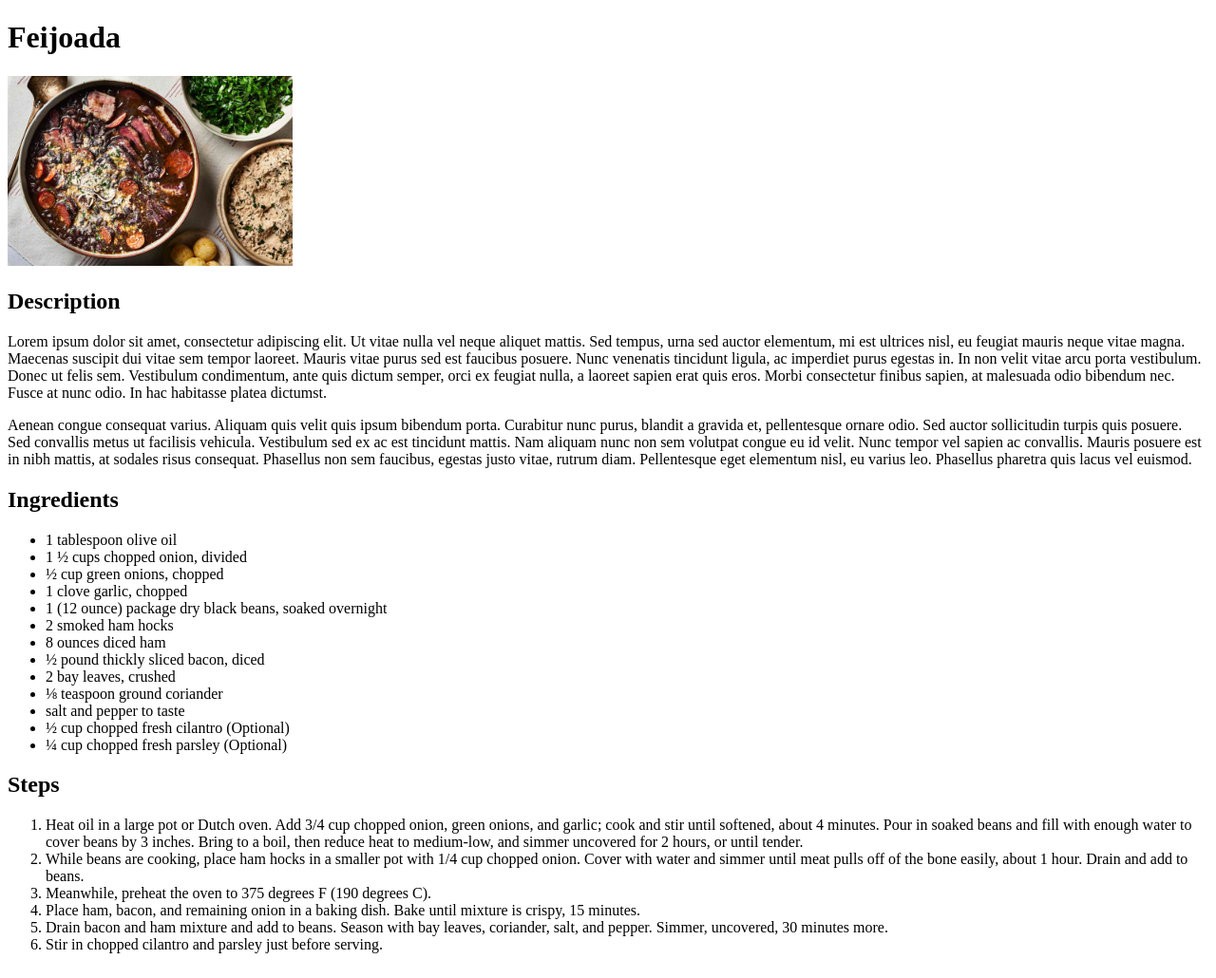
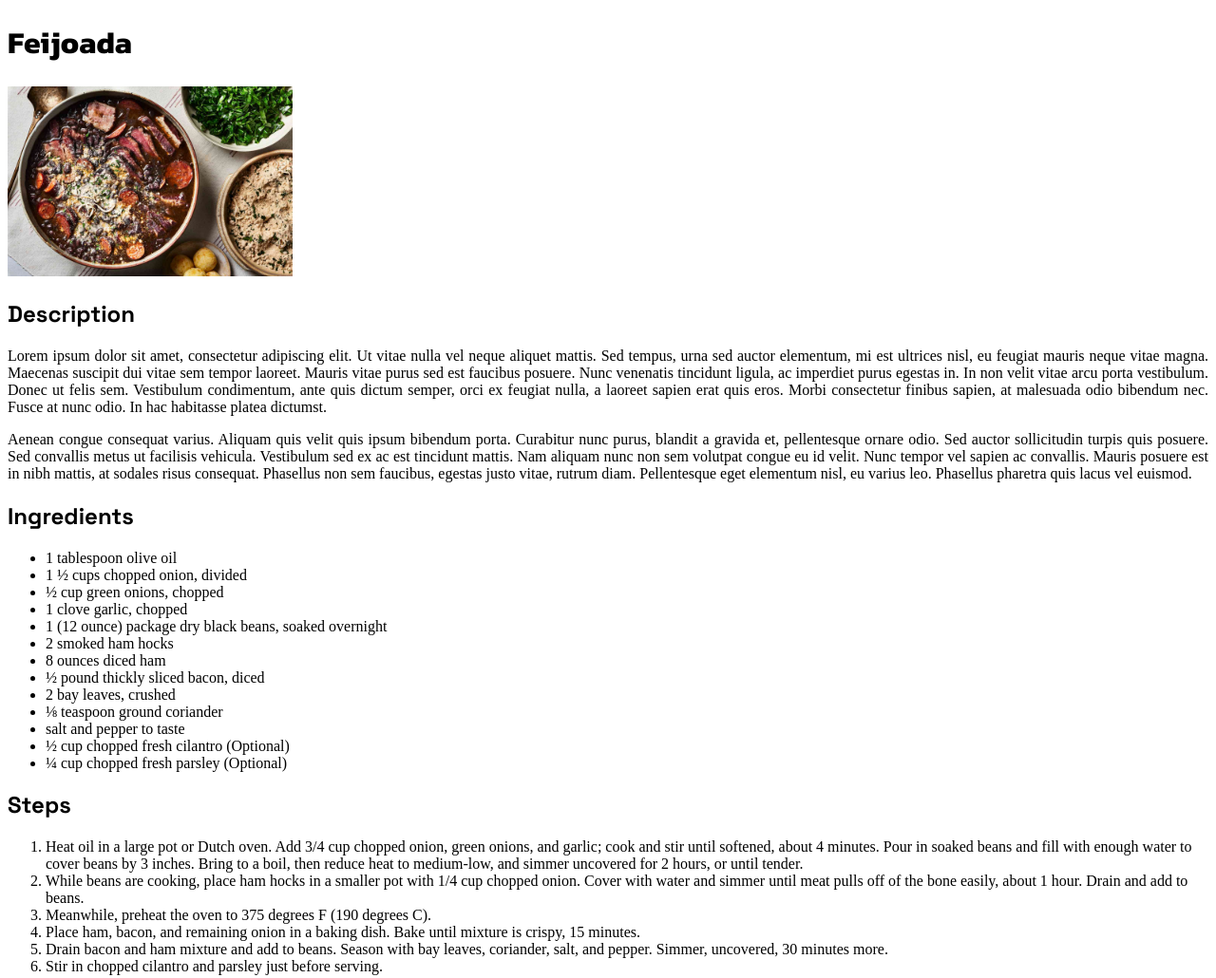
Before and after one commit to julienhouessou/odin-recipes, a plain HTML site: page recipes/feijoada.html in a window 1280 px wide. Shown: the whole page at 95% size. Drawn offline with Linux system fonts and the light colour scheme.

Commit message:
Add google font to css in all pages
Download google font in index and recipes under head

```diff
--- a/css/style.css
+++ b/css/style.css
@@ -0,0 +1,3 @@
+h1{font-family: 'Kanit', sans-serif;}
+h2{font-family: 'Space Grotesk', sans-serif;}
+p{text-align: justify;}
--- a/recipes/feijoada.html
+++ b/recipes/feijoada.html
@@ -6,6 +6,9 @@
     <title>Feijoada</title>
     <link rel="stylesheet" href="../css/style.css">
 </head>
+<link rel="preconnect" href="https://fonts.googleapis.com">
+<link rel="preconnect" href="https://fonts.gstatic.com" crossorigin>
+<link href="https://fonts.googleapis.com/css2?family=Kanit:wght@700&family=Space+Grotesk:wght@700&display=swap" rel="stylesheet">
 <body>
     <h1>Feijoada</h1>
     <img src="../images/feijoada.jpg" alt="feijoada" width=300 height=200>
```
Also changed, not shown: index.html (+3 -0 lines), recipes/beef-stir-fry.html (+3 -0 lines), recipes/greek-couscous-salad.html (+3 -0 lines).
